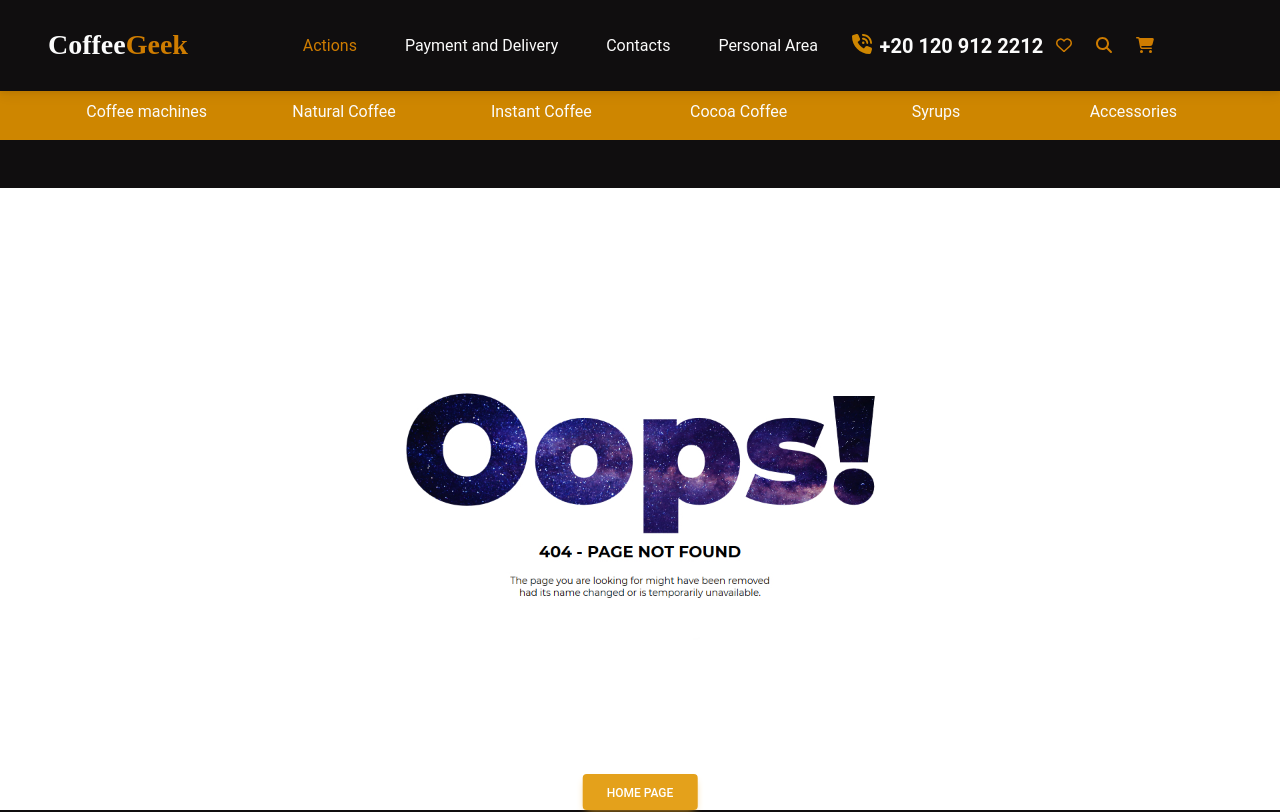
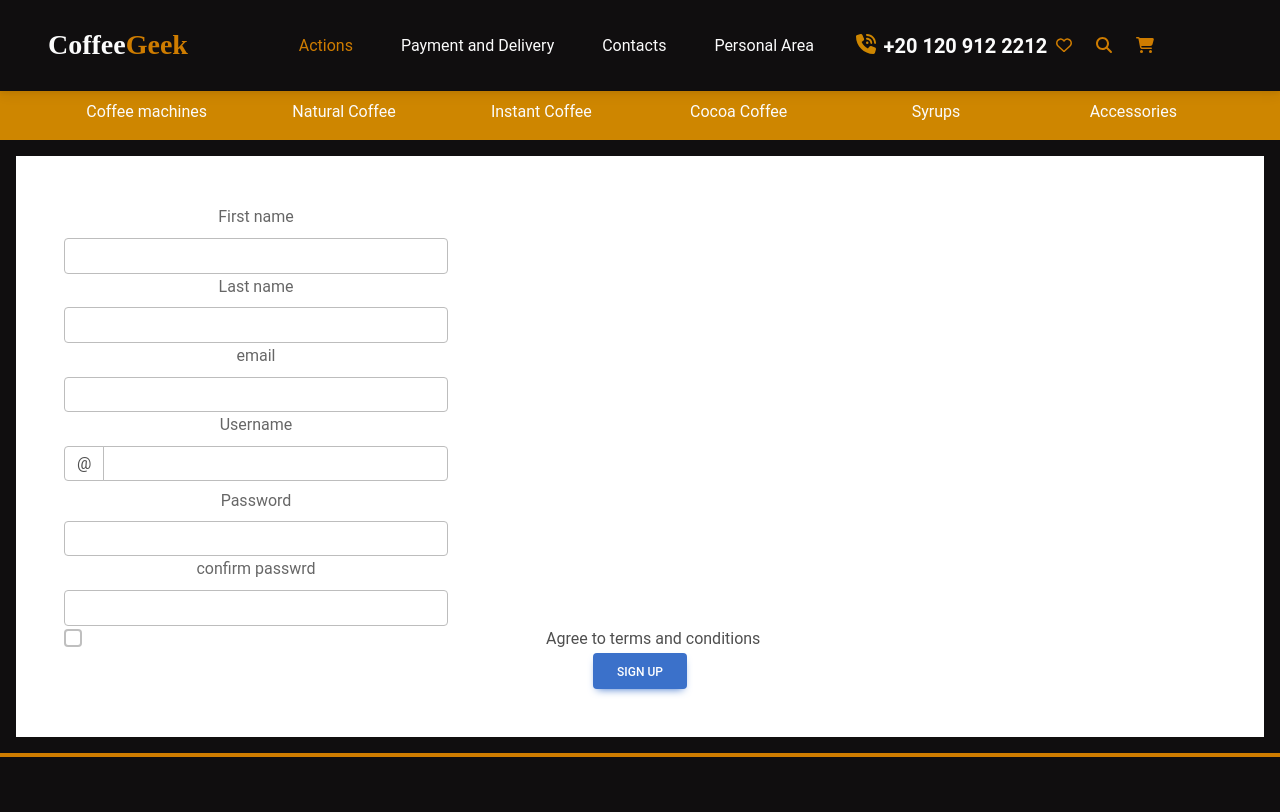
Before and after one commit to M-Michaell/coffee-center-frontend, a React (Create React App) app in the folder front_end/: page /Registration in a window 1280 px wide. Shown: the top 812 px of the page. Built offline with nearby package versions, Linux system fonts and the light colour scheme; no server answers.

Commit message:
add form registration

```diff
--- a/front_end/package.json
+++ b/front_end/package.json
@@ -26,6 +26,7 @@
     "node-sass": "^7.0.3",
     "react": "^18.2.0",
     "react-bootstrap": "^2.9.1",
+    "react-cookie": "^6.1.1",
     "react-dom": "^18.2.0",
     "react-redux": "^8.1.2",
     "react-router-dom": "^6.16.0",
--- a/front_end/src/App.js
+++ b/front_end/src/App.js
@@ -6,6 +6,7 @@ import { BrowserRouter } from "react-router-dom";
 import Router from "./Router/router";
 import Navbarr from "./general_components/Header/header";
 import Footerr from "./general_components/Footer/footer";
+import {CookiesProvider} from "react-cookie";
 function App() {
   return (
     <BrowserRouter>
--- a/front_end/src/Router/router.js
+++ b/front_end/src/Router/router.js
@@ -6,7 +6,7 @@ const Home = React.lazy(()=> import("../pages/Home/Home"))
 const Loader = React.lazy(() => import("../general_components/Loader/Loader"));
 const Cart = React.lazy(() => import("../pages/Cart/Cart"));
 const NotFound = React.lazy(() => import("../pages/NotFound"));
-
+const Registration= React.lazy(()=> import("../pages/registration/Registration"))
 function Router() {
 
   return (
@@ -16,6 +16,7 @@ function Router() {
         <Route path="/cart" element={<Cart />} />
         <Route path="*" element={<NotFound />} />
           <Route path="home/" element={<Home/>}/>
+          <Route path="Registration/" element={<Registration/>}/>
       </Routes>
     </Suspense>
   );
--- a/front_end/src/general_components/Card/Card.js
+++ b/front_end/src/general_components/Card/Card.js
@@ -2,9 +2,21 @@ import React from 'react';
 import Badge from '@mui/material/Badge';
 import {styled} from '@mui/material/styles';
 import photo from './mm.png'
-import {useState} from "react";
+import {useState, useEffect} from "react";
+import {useDispatch} from "react-redux";
+import {addToCart, decreaceQuantity, increaseQuantity, removeFromCart} from "../../store/slices/cart";
+import {useCookies} from "react-cookie";
 
-export default function Card() {
+export default function Card({cardData}) {
+    const item = {
+        id: "1",
+        name: "turkish coffee",
+        desc: "coffee with premuim test",
+        quantity: "1",
+        price: "50",
+        discount: "25",
+    }
+    const disPatch = useDispatch()
     const [isHeartClicked, setHeartClicked] = useState(false);
     const [count, setCount] = useState(1);
     const [weight, setweight] = useState('');
@@ -20,12 +32,11 @@ export default function Card() {
             border: `2px solid ${theme.palette.background.paper}`,
         },
     }));
-    const handleChange = (event) => {
-        setweight(event.target.value);
-    };
+
     const handleHeart = () => {
         setHeartClicked(!isHeartClicked);
     };
+
 
     return (
         <div className="mt-4">
@@ -44,7 +55,7 @@ export default function Card() {
                             className={`m-2 bi ${isHeartClicked ? "bi-heart-fill" : "bi-heart"} position-absolute`}
                             style={{top: "0px", left: "0px", color: "var(--orange)", fontSize: "23px"}}
                             onClick={handleHeart}></i></a>
-                        <h5 className="card-title" style={{color: "var(--orange)"}}>ROSSO & NERO</h5>
+                        <h5 className="card-title" style={{color: "var(--orange)"}}>title</h5>
                         <p className="card-text" style={{fontSize: "13px", height: "60px"}}>LINDT CREATION HASELNUSS DE
                             LUXE FEINHERB TAFEL - 150G </p>
 
@@ -54,8 +65,13 @@ export default function Card() {
                                     <div className="d-flex justify-content-between mt-5">
                                         <h3 style={{color: "var(--fff)"}} className="m-2">20$</h3>
 
-                                        <a style={{backgroundColor: "var(--orange)", color: "var(----fff)", fontSize: "18px"}}
+                                        <a style={{
+                                            backgroundColor: "var(--orange)",
+                                            color: "var(----fff)",
+                                            fontSize: "18px"
+                                        }}
                                            onClick={() => {
+                                               disPatch(addToCart(item))
                                                setInvisible(true);
                                                setCartVisibility(false);
                                                setCount(1)
@@ -66,6 +82,7 @@ export default function Card() {
                                 (
                                     <div className="d-flex justify-content-around mt-5">
                                         <a onClick={() => {
+                                            disPatch(decreaceQuantity(item))
                                             setCount(Math.max(count - 1, 0));
                                             count <= 1 ? setCartVisibility(true) : setCartVisibility(false)
                                         }} className="btn shadow  rounded rounded-pill " style={{
@@ -77,6 +94,7 @@ export default function Card() {
                                         }}>-</a>
                                         <h3>{20 * count}$</h3>
                                         <a onClick={() => {
+                                            disPatch(increaseQuantity(item))
                                             setCount(count + 1)
                                         }} className="btn shadow  rounded btn rounded-pill" style={{
                                             height: "44px",
--- a/front_end/src/general_components/Header/header.js
+++ b/front_end/src/general_components/Header/header.js
@@ -3,30 +3,33 @@ import React from "react";
 import Nav from "react-bootstrap/Nav";
 import Navbar from "react-bootstrap/Navbar";
 import Container from "react-bootstrap/Container";
-import { faHeart } from "@fortawesome/free-regular-svg-icons";
-import { FontAwesomeIcon } from "@fortawesome/react-fontawesome";
-import { faPhoneVolume,faCartShopping, faMagnifyingGlass } from "@fortawesome/free-solid-svg-icons";
+import {faHeart} from "@fortawesome/free-regular-svg-icons";
+import {FontAwesomeIcon} from "@fortawesome/react-fontawesome";
+import {faPhoneVolume, faCartShopping, faMagnifyingGlass} from "@fortawesome/free-solid-svg-icons";
+import {NavLink} from "react-router-dom";
 
 export default function Navbarr() {
     return (
-    <Container fluid className="p-0 text-light" style={{backgroundColor:"var(--background)"}}>
+        <Container fluid className="p-0 text-light" style={{backgroundColor: "var(--background)"}}>
             <Navbar expand="lg" className="bg-transparent">
                 <Container fluid className="px-5 mx-0 align-items-center ">
                     <div className="d-flex align-items-center"> {/* Adjust alignment classes here */}
-            <Navbar.Brand href="#home" className="fs-3 fw-bold text-light" style={{ fontFamily: "Brush Script, cursive" }}>
-              Coffee<span style={{ color: "rgb(206, 124, 0)" }}>Geek</span>
-            </Navbar.Brand>
+                        <NavLink to="/home" className="fs-3 fw-bold text-light"
+                                 style={{fontFamily: "Brush Script, cursive"}}>
+                            Coffee<span style={{color: "rgb(206, 124, 0)"}}>Geek</span>
+                        </NavLink>
                     </div>
 
                     <Nav className="d-flex mx-auto justify-content-between align-items-center w-75 ">
                         <div className="d-flex mx-auto">
-          <Navbar.Toggle aria-controls="actions-nav" style={{color:"rgb(206, 124, 0)"}} className="mt-0 align-self-end"/> {/* Added Navbar.Toggle here */}
+                            <Navbar.Toggle aria-controls="actions-nav" style={{color: "rgb(206, 124, 0)"}}
+                                           className="mt-0 align-self-end"/> {/* Added Navbar.Toggle here */}
                             <Nav>
                                 <Navbar.Collapse id="actions-nav">
                                     <Nav.Link
                                         href="#home"
                                         className="m-3"
-                style={{ color: "rgb(206, 124, 0)" }}
+                                        style={{color: "rgb(206, 124, 0)"}}
                                     >
                                         Actions
                                     </Nav.Link>
@@ -50,14 +53,20 @@ export default function Navbarr() {
                             +20 120 912 2212
                         </strong>
                         <div>
-              <Nav.Link style={{ color: "rgb(206, 124, 0)" }}>
-                <FontAwesomeIcon icon={faHeart} className="me-3" />
-                <FontAwesomeIcon
-                  icon={faMagnifyingGlass}
-                  className="ms-2 me-2"
-                />
-                <FontAwesomeIcon icon={faCartShopping} className="ms-3" />
-              </Nav.Link>
+
+                            <NavLink to="" style={{color: "rgb(206, 124, 0)"}}>
+                                <FontAwesomeIcon icon={faHeart} className="me-3"/>
+                            </NavLink>
+                            <NavLink to="" style={{color: "rgb(206, 124, 0)"}}>
+                                <FontAwesomeIcon icon={faMagnifyingGlass} className="ms-2 me-2"/>
+
+                            </NavLink>
+
+                            <NavLink to="/cart" style={{color: "rgb(206, 124, 0)"}}>
+                                <FontAwesomeIcon icon={faCartShopping} className="ms-3"/>
+                            </NavLink>
+
+
                         </div>
                     </Nav>
                 </Container>
@@ -65,7 +74,7 @@ export default function Navbarr() {
 
             <div
                 className="container-fluid text-light row row-cols-1 row-cols-md-3 row-cols-xl-6 pt-2 px-5 gx-0 justify-content-center align-items-center "
-        style={{ backgroundColor: "rgb(206, 134, 0)" }}
+                style={{backgroundColor: "rgb(206, 134, 0)"}}
             >
                 <div>
                     <p>Coffee machines</p>
--- a/front_end/src/pages/Home/component/CardList.js
+++ b/front_end/src/pages/Home/component/CardList.js
@@ -1,16 +1,20 @@
 import Card from "../../../general_components/Card/Card";
 
 export default function CardList() {
+    const cards = [
+  { id: 1, title: 'Card 1' },
+  { id: 2, title: 'Card 2' },
+  { id: 3, title: 'Card 3' },
+  { id: 4, title: 'Card 4' },
+  { id: 5, title: 'Card 5' },
+];
     return (
         <div className="row row-cols-1 row-cols-md-4 g-4" style={{margin: "80px"}}>
-            <Card/>
-            <Card/>
-            <Card/>
-            <Card/>
-            <Card/>
-            <Card/>
-            <Card/>
-            <Card/>
+            {
+                cards.map((card)=>{
+                    return(<Card/>)
+                })
+            }
         </div>
     );
 }
--- /dev/null
+++ b/front_end/src/pages/registration/Registration.js
@@ -0,0 +1,119 @@
+import {useState} from "react";
+
+export default function RegistrationForm() {
+    const specialCharsRegex = /[^a-zA-Z0-9]/;
+    const capitalLetterRegex = /[A-Z]/;
+    const letterRegex = /[a-z]/;
+    const [formInput, setFormInput] = useState({
+        fname: "",
+        lname: "",
+        email: "",
+        userName: "",
+        password: '',
+        // confirmPassword: '',
+        // checked: false,
+
+    })
+    const [err, seterr] = useState({
+        fname: null,
+        lname: null,
+        email: null,
+        userName: null,
+        password: null,
+        confirmPassword: null,
+        checked: null,
+
+    })
+    const handeler = (e) => {
+        if (e.target.name === 'lname') {
+            setFormInput({...formInput, lname: e.target.value});
+        }
+        if (e.target.name === 'fname') {
+            setFormInput({...formInput, fname: e.target.value});
+        }
+        if (e.target.name === 'password') {
+            setFormInput({...formInput, password: e.target.value});
+            seterr({
+                ...err,
+                password:
+                    e.target.value.length < 8 ? "length should be 8 or more" : null
+                    || !specialCharsRegex.test(e.target.value) ? "must have special char" : null
+                    || !letterRegex.test(e.target.value) ? "must have 1 letter at lest" : null
+                    || !capitalLetterRegex.test(e.target.value) ? "must have captial letter" : null
+            });
+        }
+        if (e.target.name === 'user') {
+            setFormInput({...formInput, userName: e.target.value})
+        }
+        if (e.target.name == 'email'){
+            setFormInput({...formInput, email: e.target.value})
+        }
+        if (e.target.name === 'confirm') {
+            // setFormInput({...formInput, confirmPassword: e.target.value});
+            seterr({...err, confirmPassword: e.target.value !== formInput.password ? "password dont match" : null});
+        }
+    }
+    const submited = (e) => {
+        e.preventDefault();
+        console.log(formInput);
+    }
+    return (
+        <form className=" g-3 m-3 p-5" onSubmit={submited} style={{backgroundColor: "#FFFFFF"}}>
+            <div className="col-md-4">
+                <label for="validationDefault01" className="form-label">First name</label>
+                <input value={formInput.fname} onChange={handeler} name='fname' type="text" pattern="[a-zA-Z]+"
+                       className="form-control" id="validationDefault01" required/>
+            </div>
+            <div className="col-md-4">
+                <label for="validationDefault02" className="form-label">Last name</label>
+                <input value={formInput.lname} name="lname" onChange={handeler} type="text" pattern="[a-zA-Z]+"
+                       className="form-control" id="validationDefault02" required/>
+            </div>
+            {err.fname && (<h6 className="form-text text-danger">{err.fname}</h6>)}
+
+            <div className="col-md-4">
+                <label for="validationDefault02" className="form-label">email</label>
+                <input onChange={handeler} name="email" value={formInput.email} type="email"
+                       pattern="[a-z0-9]+@[a-z]+\.[a-z]{2,3}" className="form-control"
+                       id="validationDefault02" required/>
+            </div>
+            <div className="col-md-4">
+                <label for="validationDefaultUsername" className="form-label">Username</label>
+                <div className="input-group">
+                    <span className="input-group-text" id="inputGroupPrepend2">@</span>
+                    <input onChange={handeler} name="user" value={formInput.userName} type="text"
+                           className="form-control" id="validationDefaultUsername"
+                           aria-describedby="inputGroupPrepend2" required/>
+                </div>
+            </div>
+            <div className="col-md-4">
+                <label for="inputPassword6" className="col-form-label">Password</label>
+            </div>
+            <div class="col-md-4">
+                <input onChange={handeler} type="password" id="inputPassword6" name='password' className="form-control"
+                       aria-describedby="passwordHelpInline"/>
+            </div>
+            {err.password && (<h6 id="passwordHelp" className="form-text text-danger">{err.password}</h6>)}
+
+
+            <div className="col-md-4">
+                <label for="validationDefault02" className="form-label">confirm passwrd</label>
+                <input onChange={handeler} name='confirm' type="password" className="form-control"
+                       id="validationDefault02" required/>
+            </div>
+            {err.confirmPassword && (<h6 className="form-text text-danger">{err.confirmPassword}</h6>)}
+            <div className="col-12">
+                <div className="form-check">
+                    <input className="form-check-input" type="checkbox" value="" id="invalidCheck2" required/>
+                    <label className="form-check-label" for="invalidCheck2">
+                        Agree to terms and conditions
+                    </label>
+                </div>
+            </div>
+            <div className="col-12">
+                <button className="btn btn-primary" type="submit">Sign Up</button>
+            </div>
+
+        </form>
+    );
+}
```
Also changed, not shown: 1 other file (tests, documents, lock files or other folders). Lines whose indentation alone changed are shown as unchanged.
